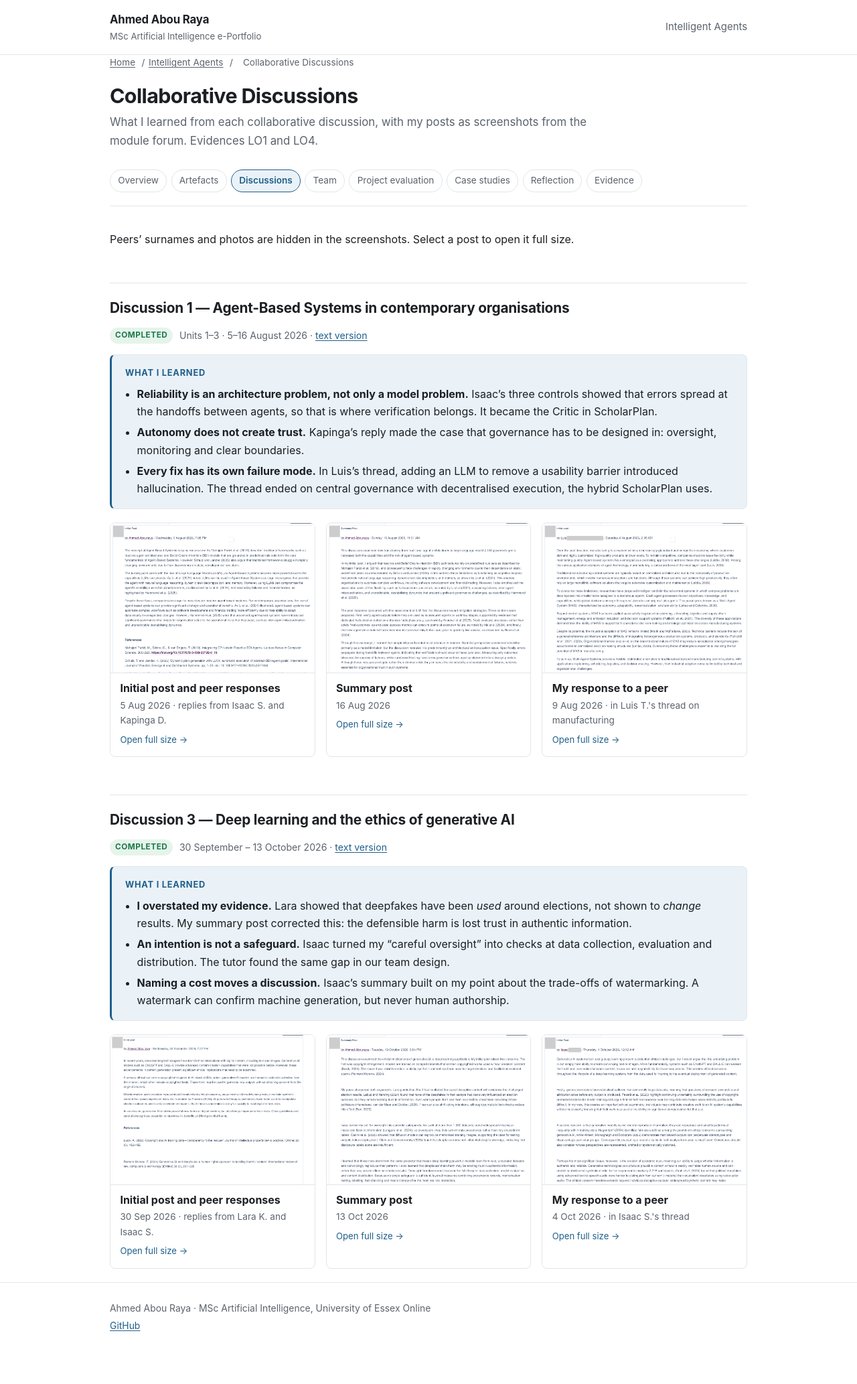
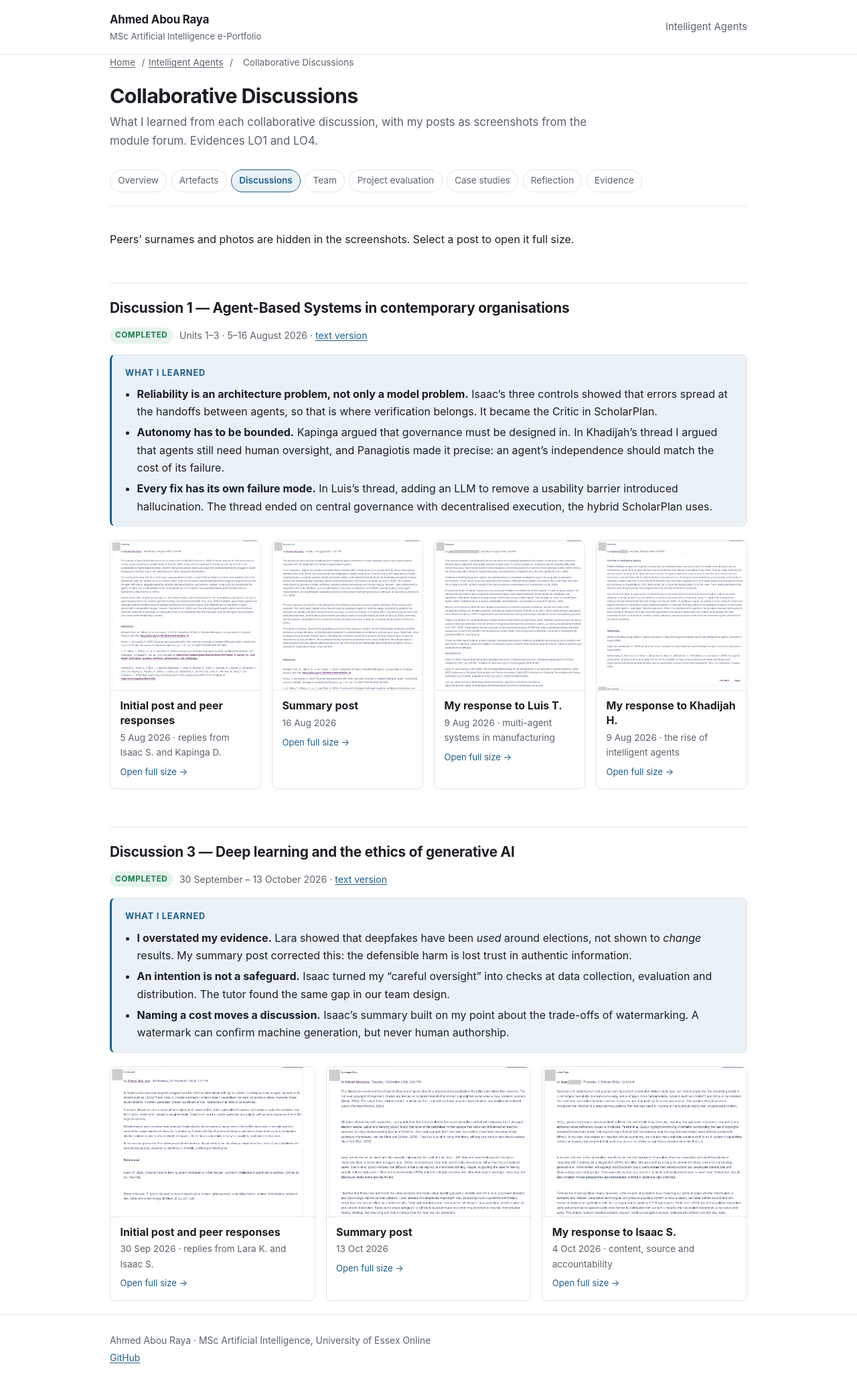
Before and after one commit to aabouraya/msc-ai-portfolio, a Jekyll site: the page built from modules/intelligent-agents/discussions.md, in a window 1280 px wide. Shown: the whole page at 67% size. Built offline with Jekyll 4.4.1, drawn with Linux system fonts in a browser that asks for light colours; before the commit the page ends 2018 px from its top, so only the background shows below that.

Commit message:
Discussion 1: add my response to Khadijah H., and update what I learned
Co-Authored-By: Claude Opus 5.5 <noreply@anthropic.com>

```diff
--- a/assets/css/portfolio.css
+++ b/assets/css/portfolio.css
@@ -183,7 +183,7 @@ main figcaption { margin-top: .5rem; font-size: .88rem; color: var(--text-muted)
 .prose > .shots {
   grid-column: 1 / -1;
   display: grid;
-  grid-template-columns: repeat(auto-fit, minmax(15rem, 1fr));
+  grid-template-columns: repeat(auto-fit, minmax(13rem, 1fr));
   gap: 1rem;
   margin: 0 0 1.25rem;
 }
--- a/modules/intelligent-agents/discussions.md
+++ b/modules/intelligent-agents/discussions.md
@@ -22,8 +22,10 @@ it full size.
 - **Reliability is an architecture problem, not only a model problem.** Isaac's
   three controls showed that errors spread at the handoffs between agents, so
   that is where verification belongs. It became the Critic in ScholarPlan.
-- **Autonomy does not create trust.** Kapinga's reply made the case that
-  governance has to be designed in: oversight, monitoring and clear boundaries.
+- **Autonomy has to be bounded.** Kapinga argued that governance must be
+  designed in. In Khadijah's thread I argued that agents still need human
+  oversight, and Panagiotis made it precise: an agent's independence should match
+  the cost of its failure.
 - **Every fix has its own failure mode.** In Luis's thread, adding an LLM to
   remove a usability barrier introduced hallucination. The thread ended on
   central governance with decentralised execution, the hybrid ScholarPlan uses.
@@ -41,7 +43,11 @@ it full size.
   </a>
   <a class="shot" href="{{ '/assets/img/intelligent-agents/discussions/d1-peer-response.png' | relative_url }}">
     <img src="{{ '/assets/img/intelligent-agents/discussions/d1-peer-response.png' | relative_url }}" alt="Forum screenshot: Luis T.'s post on multi-agent systems in manufacturing, my response, and the replies that followed." loading="lazy">
-    <span class="shot-text"><span class="shot-title">My response to a peer</span><span class="shot-meta">9 Aug 2026 · in Luis T.'s thread on manufacturing</span><span class="shot-open">Open full size →</span></span>
+    <span class="shot-text"><span class="shot-title">My response to Luis T.</span><span class="shot-meta">9 Aug 2026 · multi-agent systems in manufacturing</span><span class="shot-open">Open full size →</span></span>
+  </a>
+  <a class="shot" href="{{ '/assets/img/intelligent-agents/discussions/d1-peer-response-2.png' | relative_url }}">
+    <img src="{{ '/assets/img/intelligent-agents/discussions/d1-peer-response-2.png' | relative_url }}" alt="Forum screenshot: Khadijah H.'s post on the rise of intelligent agents, my response, and replies from Panagiotis M. and Imoh E." loading="lazy">
+    <span class="shot-text"><span class="shot-title">My response to Khadijah H.</span><span class="shot-meta">9 Aug 2026 · the rise of intelligent agents</span><span class="shot-open">Open full size →</span></span>
   </a>
 </div>
 
@@ -75,6 +81,6 @@ it full size.
   </a>
   <a class="shot" href="{{ '/assets/img/intelligent-agents/discussions/d3-peer-response.png' | relative_url }}">
     <img src="{{ '/assets/img/intelligent-agents/discussions/d3-peer-response.png' | relative_url }}" alt="Forum screenshot: Isaac S.'s post, my response, Yasmin A.'s response and Isaac's summary." loading="lazy">
-    <span class="shot-text"><span class="shot-title">My response to a peer</span><span class="shot-meta">4 Oct 2026 · in Isaac S.'s thread</span><span class="shot-open">Open full size →</span></span>
+    <span class="shot-text"><span class="shot-title">My response to Isaac S.</span><span class="shot-meta">4 Oct 2026 · content, source and accountability</span><span class="shot-open">Open full size →</span></span>
   </a>
 </div>
```
Also changed, not shown: modules/intelligent-agents/index.md (+2 -2 lines), assets/img/intelligent-agents/discussions/d1-peer-response-2.png (added).
